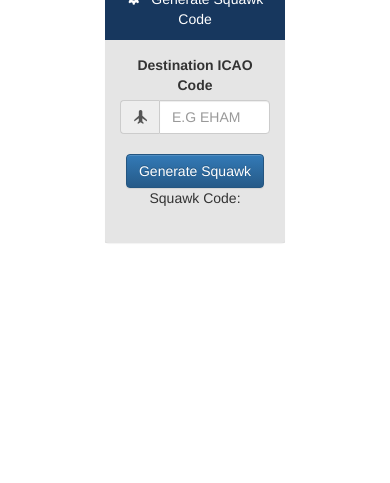
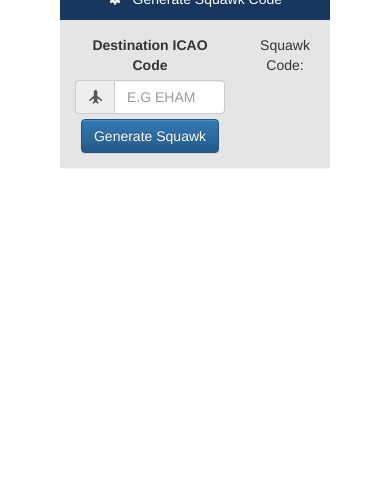
Before and after one commit to VATSIM-UK/web-squawk-gen, a PHP site: page / in a window 390 px wide. Shown: the part 267-750 px from the top of the page. Run offline with PHP 8.4, Linux system fonts and the light colour scheme; some libraries are stand-ins or nearby versions.

Commit message:
Fix some style bugs to ensure that the input is centered

```diff
--- a/src/index.php
+++ b/src/index.php
@@ -13,7 +13,7 @@
 
     <style type="text/css">
       #panelBox {
-        max-width:50%;
+        max-width:75%;
         text-align: center;
         float: none;
         margin: 0 auto;
@@ -24,6 +24,10 @@
       }
       #icaoCode{
         text-transform: uppercase;
+      }
+      #form{
+        display:inline-block;
+        text-align:center;
       }
       .centralBox{
         padding: 30px;
@@ -149,24 +153,26 @@
             <div class="panel-heading"><i class="glyphicon glyphicon-cog"></i>   Generate Squawk Code</div>
             <div class="panel-body">
               <div class="row">
-                <div class="col-md-8">
+                <div class="col-md-8 col-xs-8">
                   <div class="row">
                     <div class="col-md-12">
                       <label for="icaoCode">Destination ICAO Code</label>
                     </div>
                   </div>
                   <div class="row">
-                    <div class="col-lg-6 col-lg-offset-3">
-                      <div class="input-group" id="inputs">
-                        <span class="input-group-addon" id="sizing-addon1"><span class="glyphicon glyphicon-plane"></span></span>
-                        <input type="text" name="icaoCode" id="icaoCode" class="form-control" placeholder="e.g EHAM" aria-describedby="inputAddon" onkeyup="this.value=this.value.replace(/[^A-Za-z]/g,'');this.value = this.value.toUpperCase();">
-                      </div>
+                    <div class="col-md-12">
+                      <form id="form">
+                        <div class="input-group" id="inputs">
+                          <span class="input-group-addon" id="sizing-addon1"><span class="glyphicon glyphicon-plane"></span></span>
+                          <input type="text" name="icaoCode" id="icaoCode" class="form-control" placeholder="e.g EHAM" aria-describedby="inputAddon" onkeyup="this.value=this.value.replace(/[^A-Za-z]/g,'');this.value = this.value.toUpperCase();">
+                        </div>
+                      </form>
                       </br>
                     </div>
                   </div>
                   <button class="btn btn-primary" onclick="buttonClicked()" type="button">Generate Squawk</button>
                 </div>
-                <div class="col-md-4">
+                <div class="col-md-4 col-xs-4">
                     Squawk Code:
                     <h1 id="squawk"></h1>
                 </div>
```
